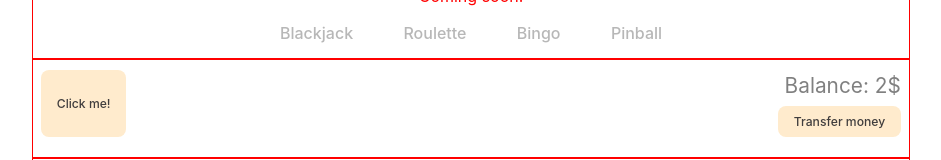
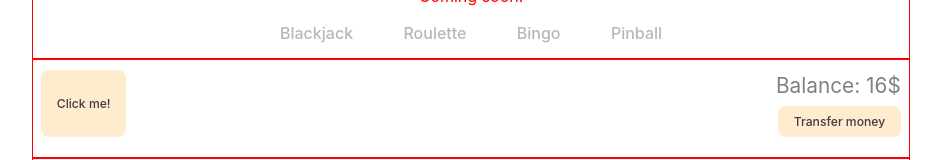
Before and after one commit to Lasis7/Gambling, a Svelte app: page / in a window 1280 px wide. Shown: the part 184-344 px from the top of the page, without its empty margins (178-1119 px from the left). Built offline with nearby package versions, Linux system fonts and the light colour scheme.

Commit message:
finished functions for weather component

```diff
--- a/src/App.svelte
+++ b/src/App.svelte
@@ -15,7 +15,7 @@
   //VARIABLES RELATED TO: __App.svelte__
   //------------------------------------
 
-  let balance = 2;
+  let balance = 16;
   let gameOver = false;
   $: notEnoughMoney = balance < 4;
 
@@ -165,6 +165,9 @@
     weatherVisible = true;
   };
 
+  const closeWeather = () => {
+    weatherVisible = false;
+  };
   //----------------------------------------------
   //FUNCTIONS RELATED TO: __TransferMoney.svelte__
   //----------------------------------------------
@@ -324,7 +327,7 @@
   </div>
 
   {#if weatherVisible}
-    <Weather />
+    <Weather on:closeWeather={closeWeather} />
   {/if}
 
   {#if moneyModal}
```
